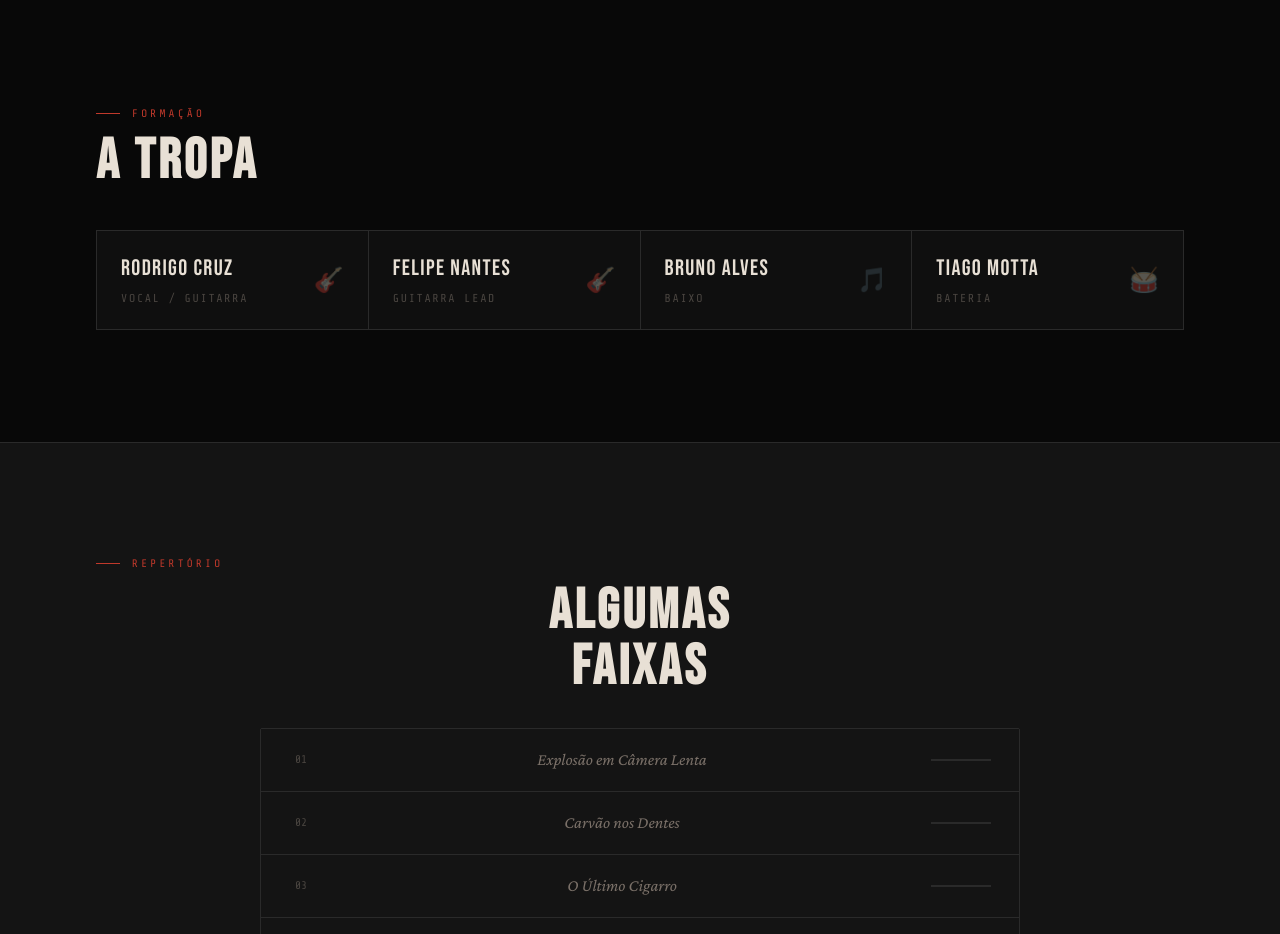
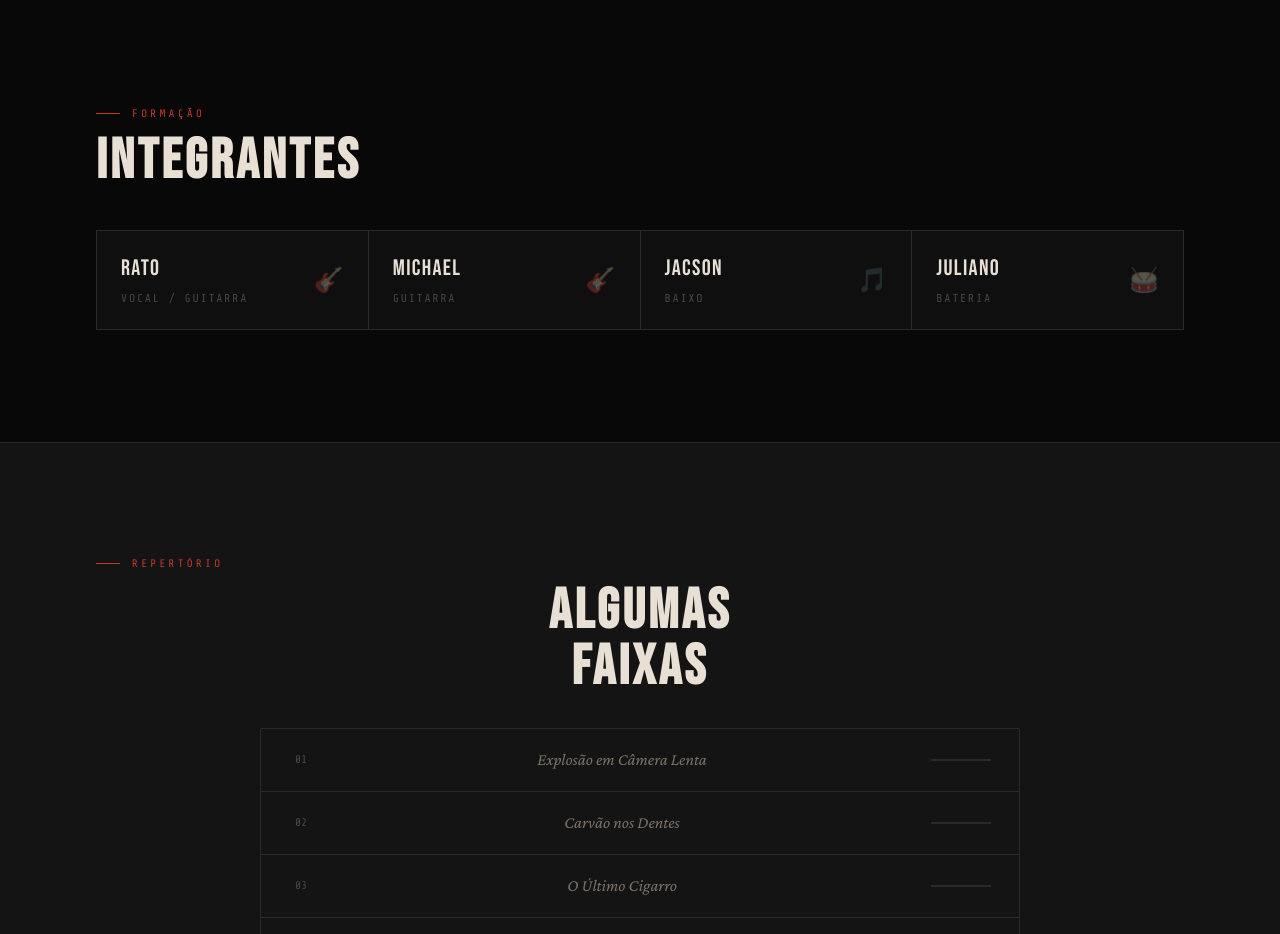
Before and after one commit to JacsonPolonha/banda-pavio-curto, a plain HTML site: page index.html in a window 1280 px wide. Shown: the part 1280-2214 px from the top of the page. Drawn offline with nearby package versions, Linux system fonts and the light colour scheme.

Commit message:
seço integrantes

```diff
--- a/index.html
+++ b/index.html
@@ -98,32 +98,32 @@
     <!-- ─── MEMBROS ───────────────────────────── -->
     <section class="members" aria-labelledby="members-title">
       <p class="section__label">Formação</p>
-      <h2 class="section__title" id="members-title">A Tropa</h2>
+      <h2 class="section__title" id="members-title">Integrantes</h2>
       <ul class="members__list stagger" aria-label="Membros da banda">
         <li class="member-card">
           <div>
-            <div class="member-card__name">Rodrigo Cruz</div>
+            <div class="member-card__name">Rato</div>
             <div class="member-card__role">Vocal / Guitarra</div>
           </div>
           <span class="member-card__icon" aria-hidden="true">🎸</span>
         </li>
         <li class="member-card">
           <div>
-            <div class="member-card__name">Felipe Nantes</div>
-            <div class="member-card__role">Guitarra Lead</div>
+            <div class="member-card__name">Michael</div>
+            <div class="member-card__role">Guitarra</div>
           </div>
           <span class="member-card__icon" aria-hidden="true">🎸</span>
         </li>
         <li class="member-card">
           <div>
-            <div class="member-card__name">Bruno Alves</div>
+            <div class="member-card__name">Jacson</div>
             <div class="member-card__role">Baixo</div>
           </div>
           <span class="member-card__icon" aria-hidden="true">🎵</span>
         </li>
         <li class="member-card">
           <div>
-            <div class="member-card__name">Tiago Motta</div>
+            <div class="member-card__name">Juliano</div>
             <div class="member-card__role">Bateria</div>
           </div>
           <span class="member-card__icon" aria-hidden="true">🥁</span>
```
